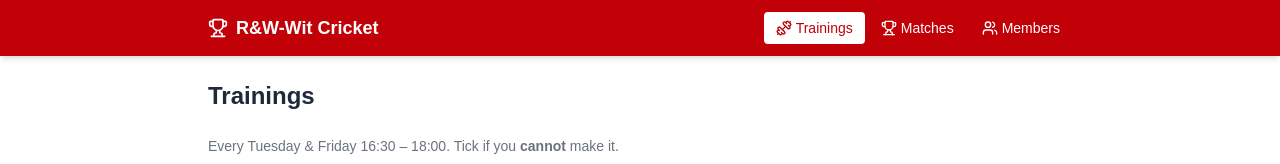
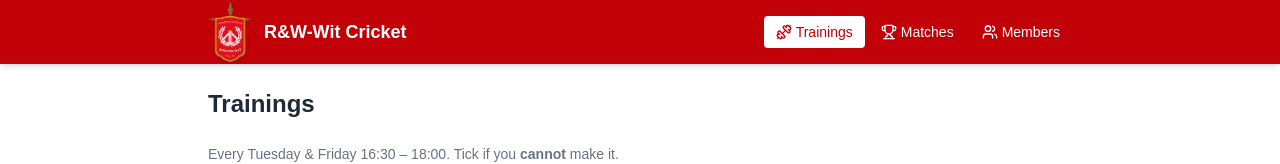
Before and after one commit to jitendergarg1/rw-wit-cricket, a Next.js app: page / in a window 1280 px wide. Shown: the top 164 px of the page. Built offline with nearby package versions, Linux system fonts and the light colour scheme; no server answers; the database is empty.

Commit message:
Add Rood en Wit logo to navbar, clicking it goes to home

```diff
--- a/components/NavBar.tsx
+++ b/components/NavBar.tsx
@@ -2,6 +2,7 @@
 import Link from 'next/link'
 import { usePathname } from 'next/navigation'
 import { Dumbbell, Trophy, Users } from 'lucide-react'
+import Image from 'next/image'
 
 const links = [
   { href: '/', label: 'Trainings', icon: Dumbbell },
@@ -13,11 +14,11 @@ export default function NavBar() {
   const pathname = usePathname()
   return (
     <nav className="bg-red-700 text-white shadow-md">
-      <div className="max-w-4xl mx-auto px-4 flex items-center justify-between h-14">
-        <div className="flex items-center gap-2 font-bold text-lg">
-          <Trophy size={20} />
-          R&amp;W-Wit Cricket
-        </div>
+      <div className="max-w-4xl mx-auto px-4 flex items-center justify-between h-16">
+        <Link href="/" className="flex items-center gap-3 hover:opacity-90 transition-opacity">
+          <Image src="/logo.png" alt="Rood en Wit" width={44} height={52} className="drop-shadow" />
+          <span className="font-bold text-lg hidden sm:block">R&amp;W-Wit Cricket</span>
+        </Link>
         <div className="flex gap-1">
           {links.map(({ href, label, icon: Icon }) => (
             <Link
```
Also changed, not shown: public/logo.png (added).
